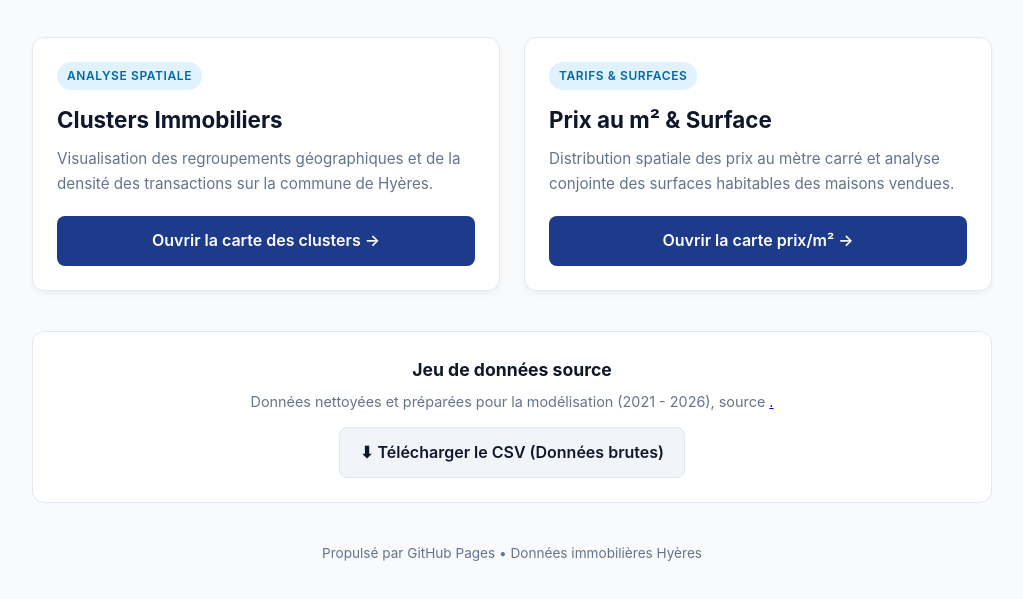
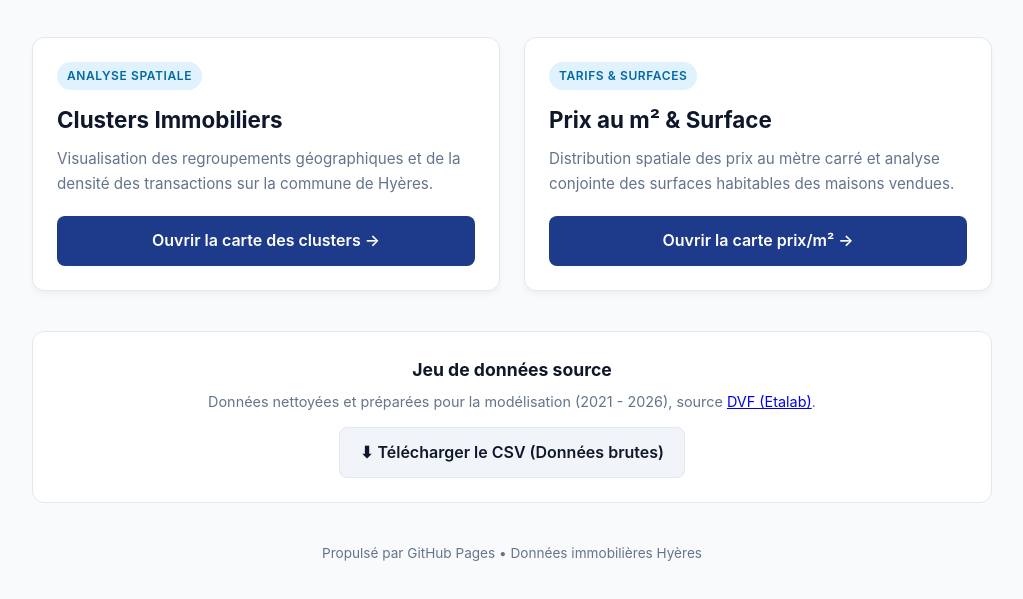
Before and after one commit to yveslacroix83400/hyeres_house_prices, a plain HTML site: page index.html in a window 1280 px wide. Shown: the part 135-734 px from the top of the page, without its empty margins (128-1151 px from the left). Drawn offline with Linux system fonts and the light colour scheme.

Commit message:
Update data source link in index.html

```diff
--- a/index.html
+++ b/index.html
@@ -186,7 +186,7 @@
     <!-- Data section -->
     <div class="data-section">
       <h3>Jeu de données source</h3>
-      <p>Données nettoyées et préparées pour la modélisation (2021 - 2026), source <a href="dvf.etalab.gouv.fr" a>.</p>
+      <p>Données nettoyées et préparées pour la modélisation (2021 - 2026), source <a href="https://dvf.etalab.gouv.fr/" target="_blank" rel="noopener noreferrer">DVF (Etalab)</a>.</p>
       <a href="hyeres_maisons_2021_2026_model_ready.csv" download class="btn btn-secondary">
         ⬇ Télécharger le CSV (Données brutes)
       </a>
```
